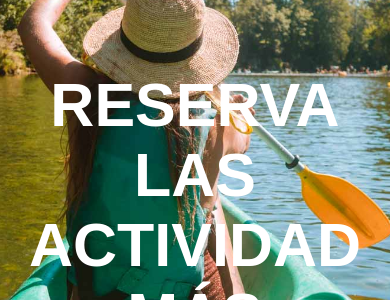
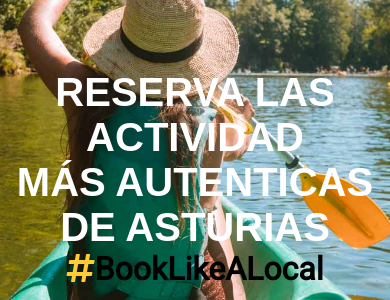
Before and after one commit to EffectiveXf5/joandjane-front, a Vue app: page / in a window 390 px wide. Shown: the part 310-610 px from the top of the page. Built offline with nearby package versions, Linux system fonts and the light colour scheme; a web font is replaced by a local one.

Commit message:
created media querys to the home intro

```diff
--- a/src/organisms/Home-intro.vue
+++ b/src/organisms/Home-intro.vue
@@ -73,4 +73,15 @@ export default {
     font-size: 2rem;
   }
 
+  @media(max-width: 1000px) {
+    .container__logo-container img {
+      display: none;
+    }
+
+    .container__article-title {
+      font-size: 40px;
+    }
+
+  }
+
 </style>
```
